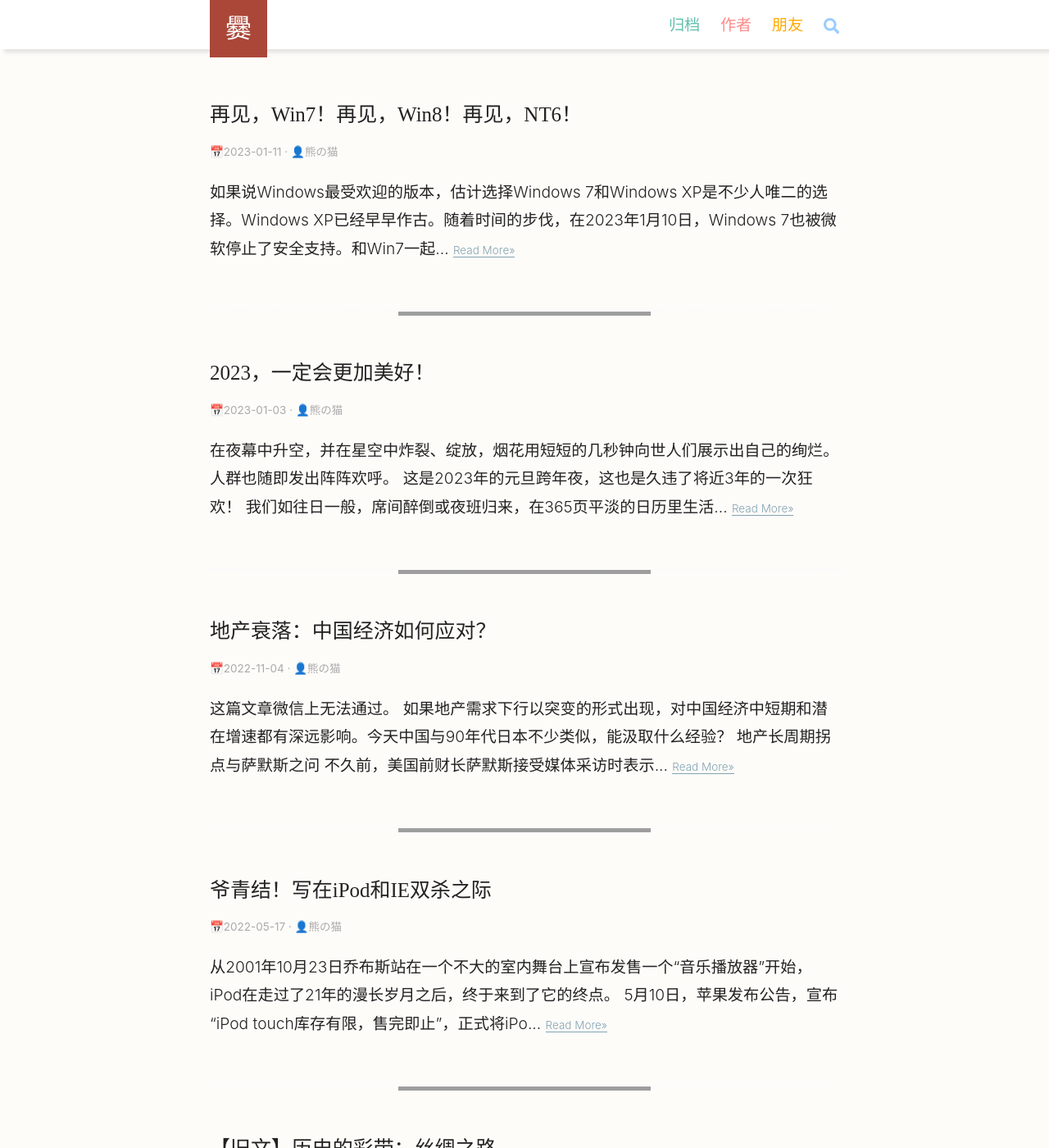
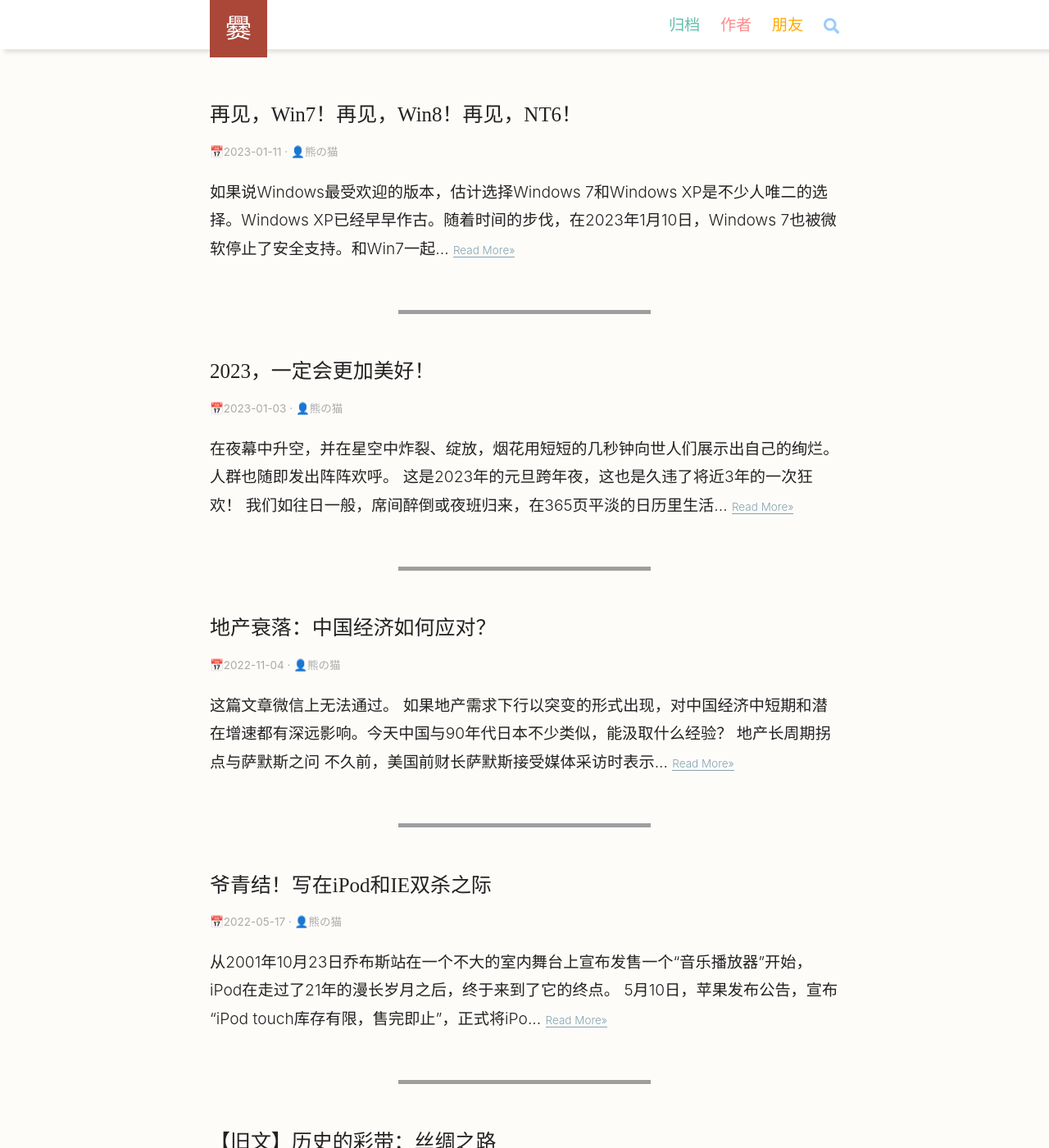
Before and after one commit to ColinAZ/blog, a Jekyll site: the page built from index.html, in a window 1280 px wide and 1400 px high. Shown: the whole window at 82% size. Built offline with Jekyll 4.4.1, drawn with Linux system fonts in a browser that asks for light colours; some web fonts are replaced; the list of posts is cut into pages by our own code; comment, search, counter and statistics services are not loaded; a style sheet for code colours, icons or effects is not loaded; grey boxes are pictures that could not be loaded.

Commit message:
删掉了底部的虚线

```diff
--- a/_includes/head.html
+++ b/_includes/head.html
@@ -13,7 +13,7 @@
   <link rel="dns-prefetch" href="//lib.baomitu.com">
   <link rel="dns-prefetch" href="//china.s3.ladydaily.com">
   <link  rel="stylesheet" href="//lib.baomitu.com/lxgw-wenkai-screen-webfont/1.6.0/lxgwwenkaiscreen.min.css">
-  <link rel="stylesheet" href="/main.min.css?v=1.0">
+  <link rel="stylesheet" href="/main.min.css?v=1.1">
   <link rel="apple-touch-icon" sizes="180x180" href="//china.s3.ladydaily.com/icons/apple-touch-icon.png">
   <link rel="icon" type="image/png" sizes="32x32" href="//china.s3.ladydaily.com/icons/favicon-32x32.png">
   <link rel="icon" type="image/png" sizes="16x16" href="//china.s3.ladydaily.com/icons/favicon-16x16.png">
```
Also changed, not shown: main.min.css.
